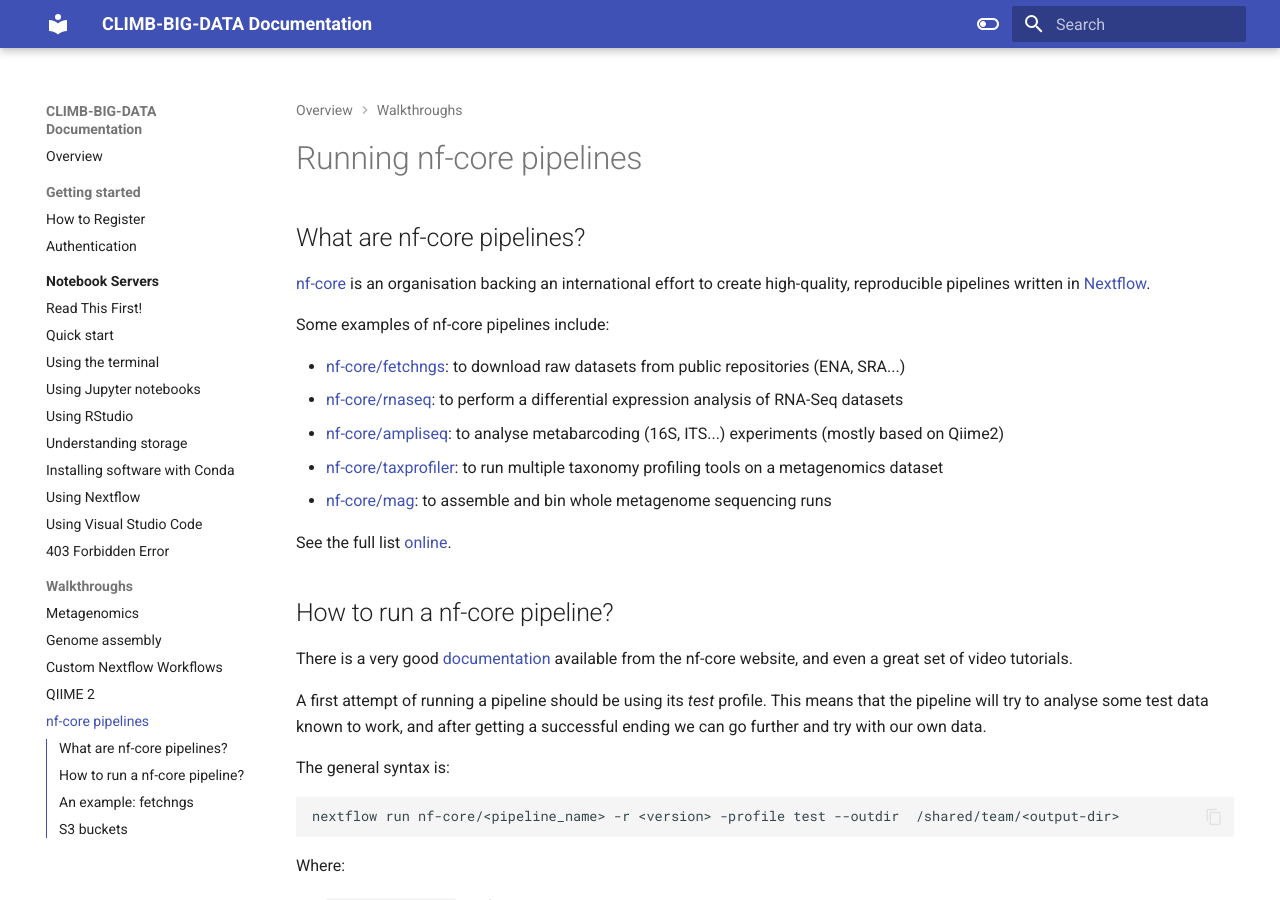
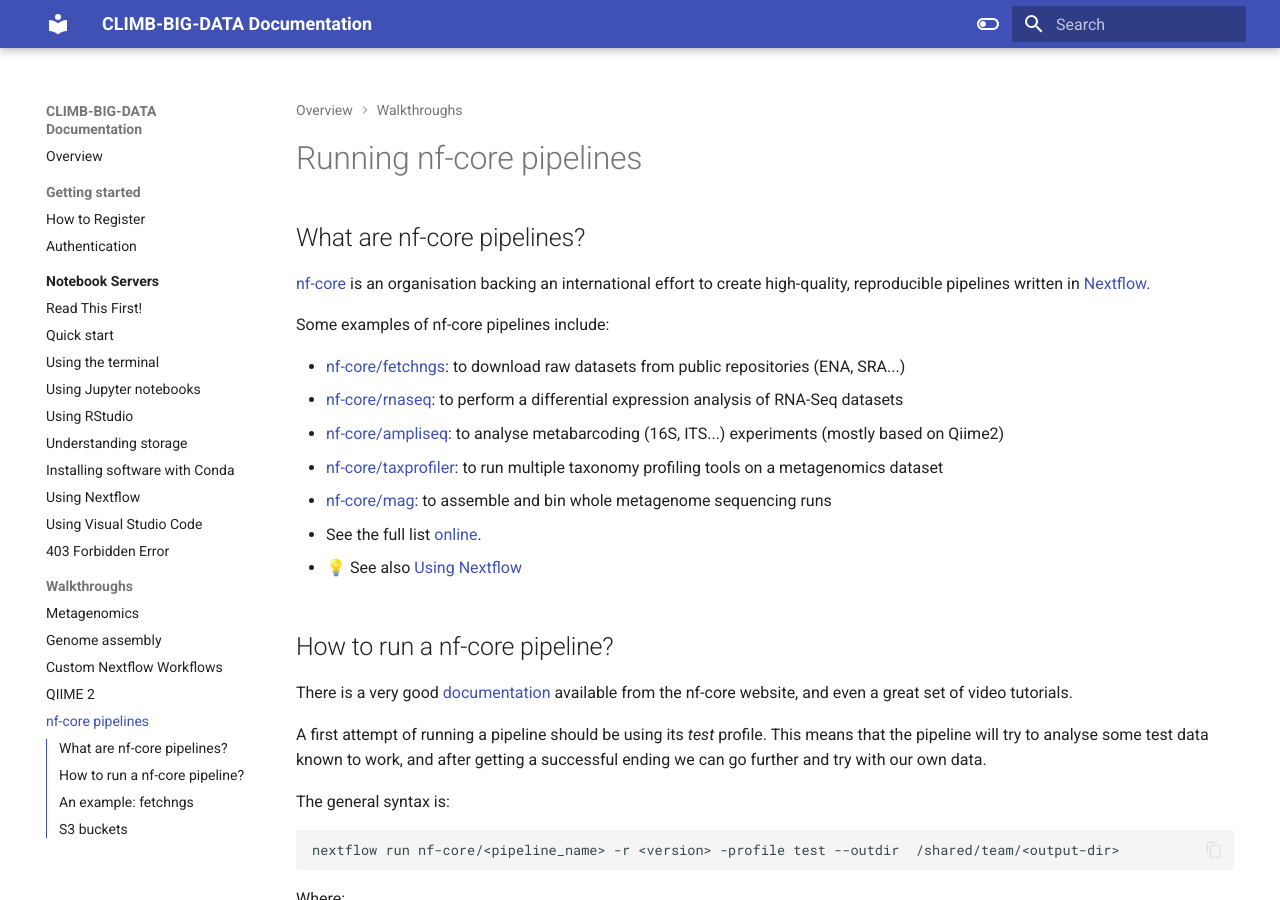
Before and after one commit to MRC-CLIMB/docs, an MkDocs documentation site: the page built from docs/walkthroughs/nfcore.md, in a window 1280 px wide and 900 px high. Built offline with MkDocs 1.6.1 and Material for MkDocs 9.7.7, drawn with Linux system fonts in a browser that asks for light colours.

Commit message:
Fix broken img urls

```diff
--- a/docs/walkthroughs/nfcore.md
+++ b/docs/walkthroughs/nfcore.md
@@ -13,7 +13,9 @@ Some examples of nf-core pipelines include:
 * [nf-core/taxprofiler](https://nf-co.re/taxprofiler/): to run multiple taxonomy profiling tools on a metagenomics dataset
 * [nf-core/mag](https://nf-co.re/mag/): to assemble and bin whole metagenome sequencing runs
 
-See the full list [online](https://nf-co.re/pipelines).
+* See the full list [online](https://nf-co.re/pipelines).
+
+* 💡 See also [Using Nextflow](../../notebook-servers/using-nextflow)
 
 ## How to run a nf-core pipeline?
 
@@ -70,7 +72,7 @@ nextflow run nf-core/fetchngs -r 1.12.0 \
 
 Example execution:
 
-<img src="../img/nf-fetch-run.png" alt="nf-core fetchngs execution" height="500">
+<img src="../../img/nf-fetch-run.png" alt="nf-core fetchngs execution" height="500">
 
 ## S3 buckets
 
```
Also changed, not shown: docs/walkthroughs/nextflow-custom-workflows/nextflow-custom.md (+2 -2 lines), docs/walkthroughs/qiime2.md (+1 -1 lines).
